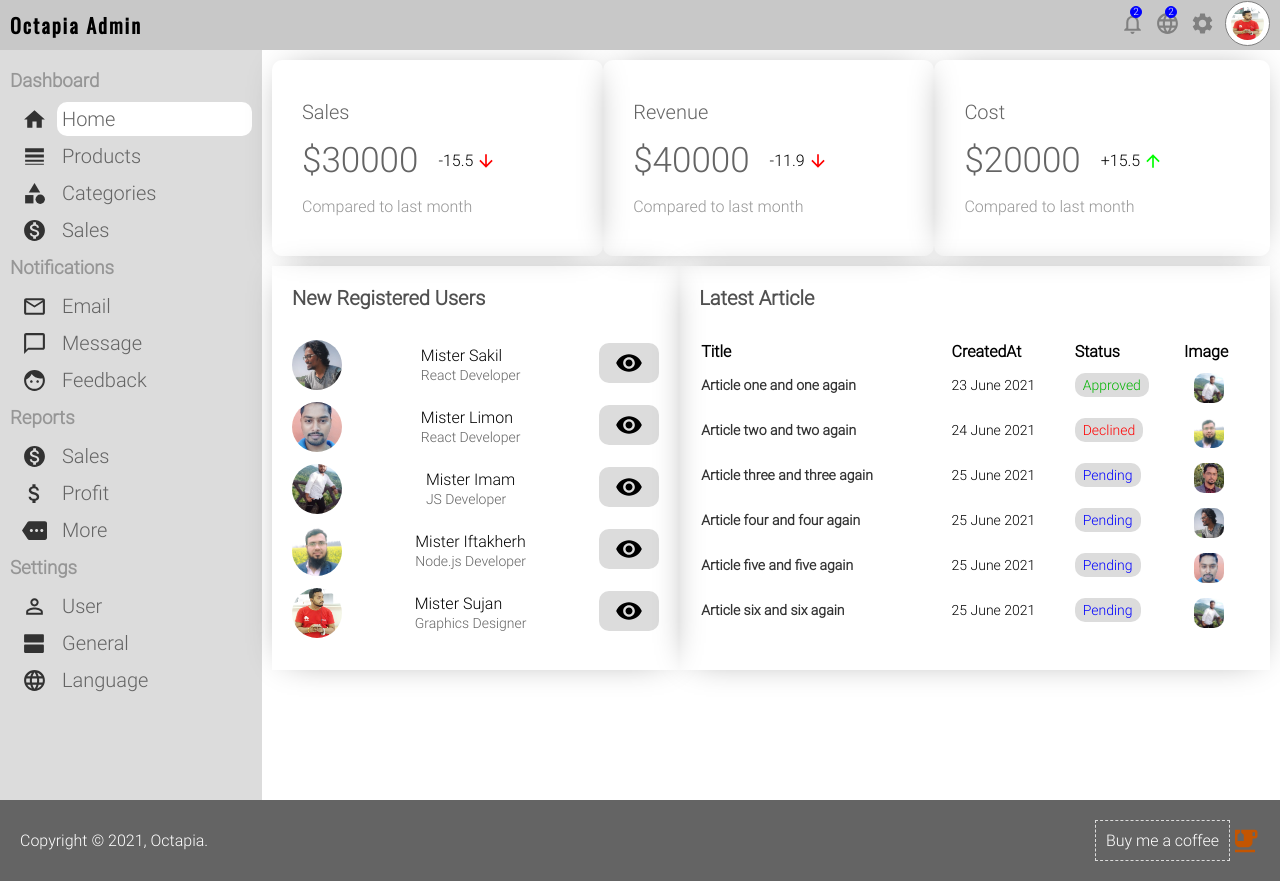
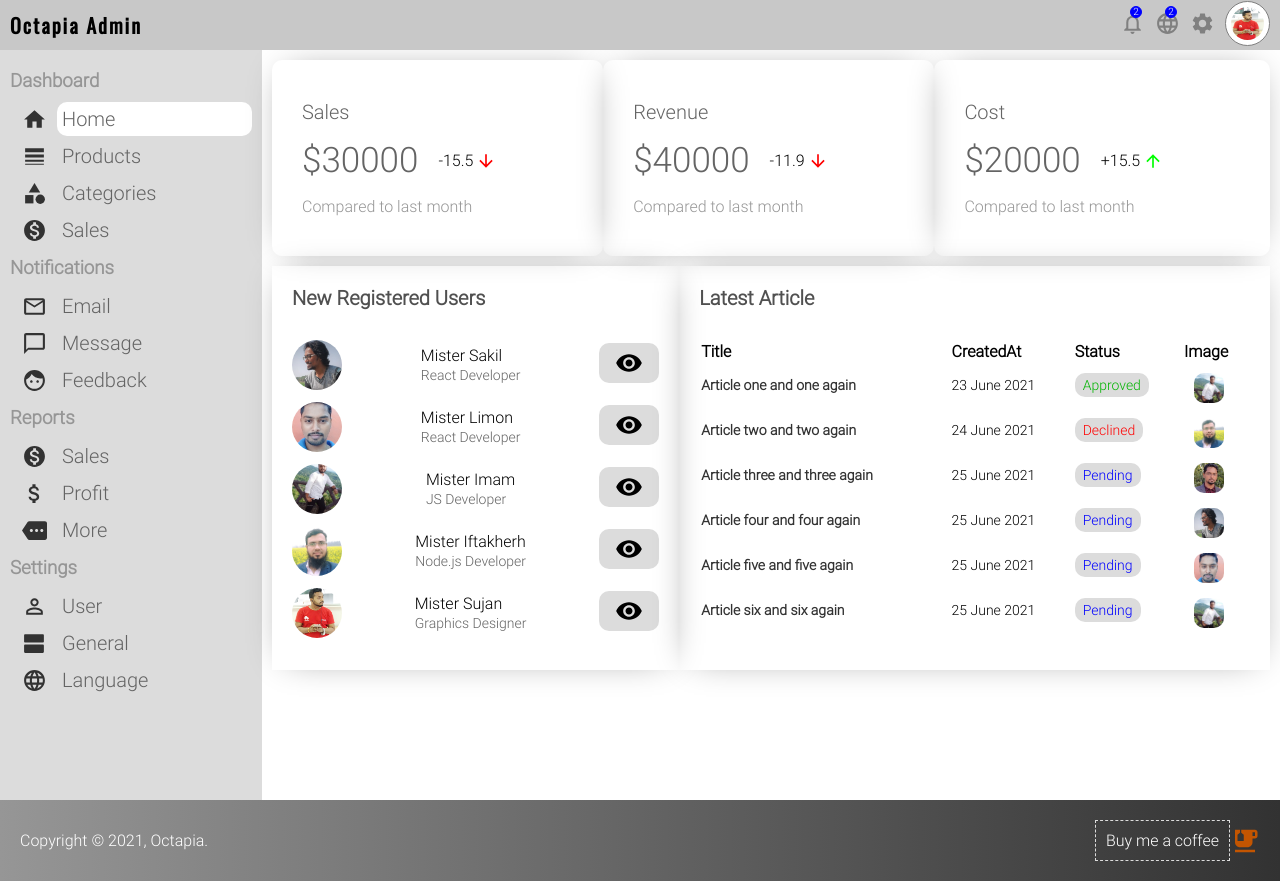
Before and after one commit to mistersakil/react-admin-dashboard, a React (Create React App) app: page / in a window 1280 px wide. Built offline with nearby package versions, Linux system fonts and the light colour scheme.

Commit message:
added linear gradient on footer background

```diff
--- a/src/components/footer/footer.css
+++ b/src/components/footer/footer.css
@@ -2,7 +2,7 @@
   display: flex;
   align-items: center;
   justify-content: space-between;
-  background-color: var(--grey100);
+  background: linear-gradient(to right, var(--grey150), var(--grey50));
   color: var(--white);
   padding: 2rem;
 }
```
